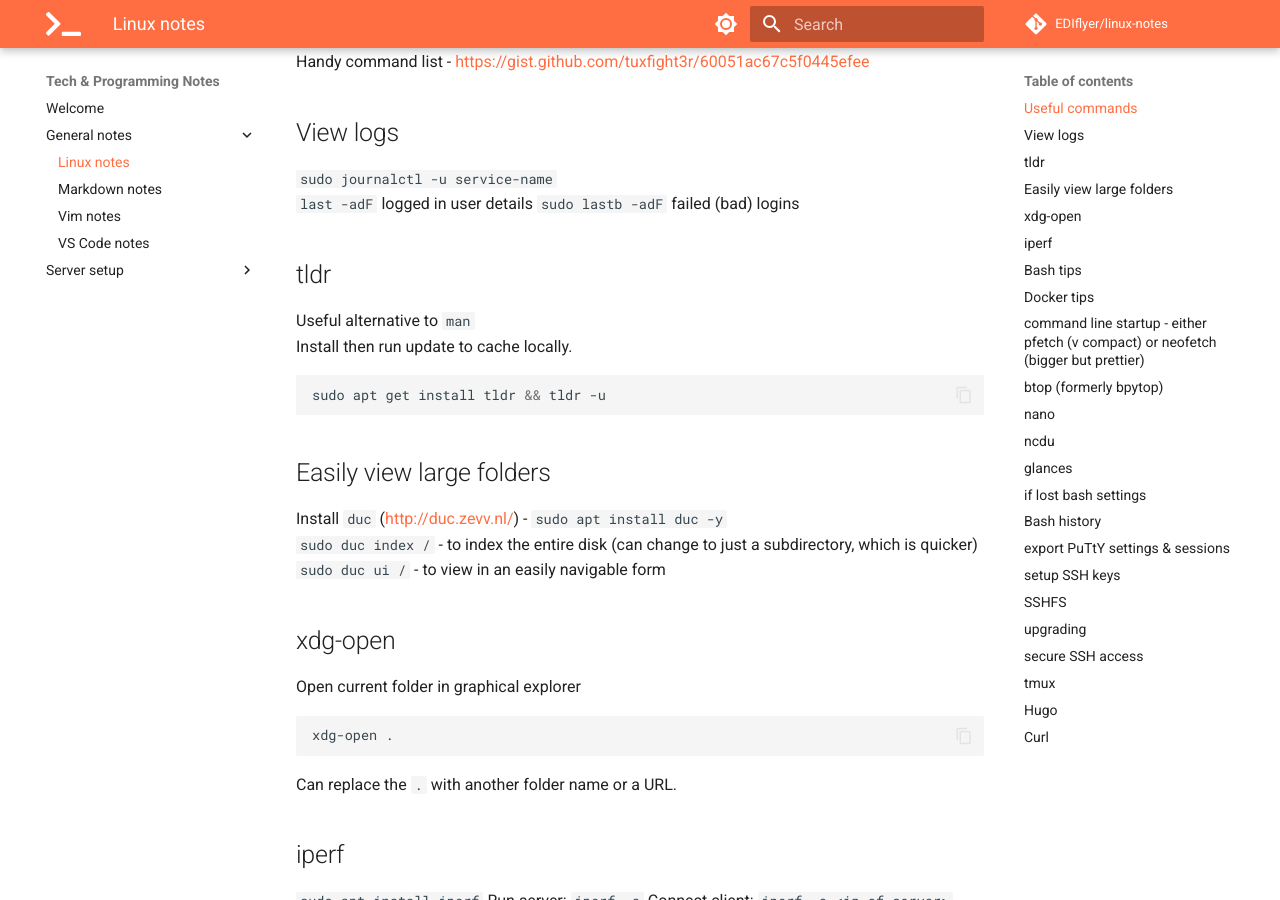
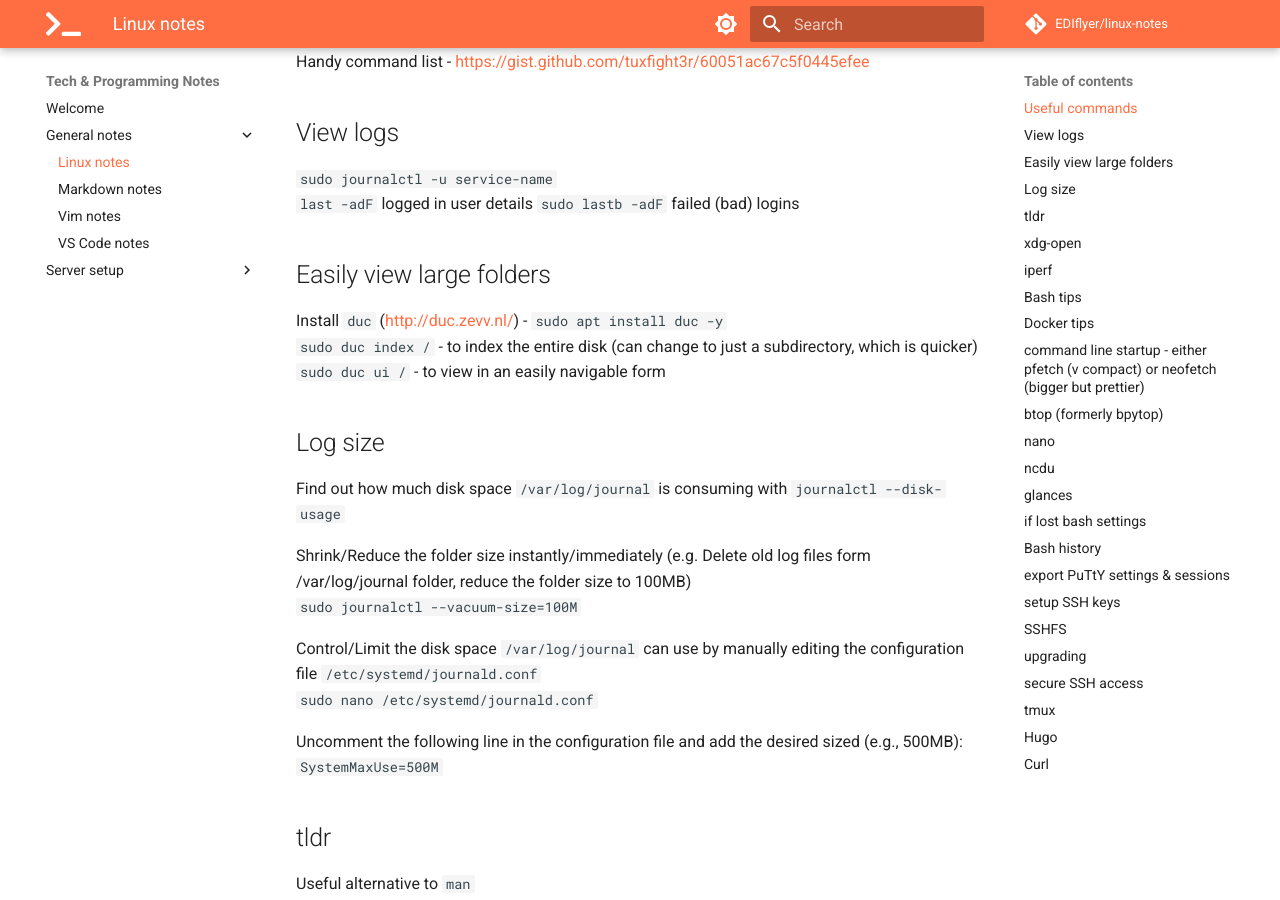
Before and after one commit to EDIflyer/linux-notes, an MkDocs documentation site: the page built from docs/general-notes/linux_notes.md, in a window 1280 px wide and 900 px high, scrolled down 946 px. Built offline with MkDocs 1.6.1 and Material for MkDocs 9.7.7, drawn with Linux system fonts in a browser that asks for light colours; comment, search, counter and statistics services are not loaded.

Commit message:
system log info

````diff
--- a/docs/general-notes/linux_notes.md
+++ b/docs/general-notes/linux_notes.md
@@ -38,17 +38,28 @@ Handy command list - https://gist.github.com/tuxfight3r/60051ac67c5f0445efee
 `last -adF`  logged in user details
 `sudo lastb -adF`  failed (bad) logins
 
+## Easily view large folders
+Install `duc` (http://duc.zevv.nl/) - `sudo apt install duc -y`
+`sudo duc index /` - to index the entire disk (can change to just a subdirectory, which is quicker)
+`sudo duc ui /` - to view in an easily navigable form
+
+## Log size
+Find out how much disk space `/var/log/journal` is consuming with `journalctl --disk-usage`
+
+Shrink/Reduce the folder size instantly/immediately (e.g. Delete old log files form /var/log/journal folder, reduce the folder size to 100MB)
+`sudo journalctl --vacuum-size=100M`
+
+Control/Limit the disk space `/var/log/journal` can use by manually editing the configuration file `/etc/systemd/journald.conf`
+`sudo nano /etc/systemd/journald.conf`
+
+Uncomment the following line in the configuration file and add the desired sized (e.g., 500MB): `SystemMaxUse=500M`
+
 ## tldr
 Useful alternative to `man`
 Install then run update to cache locally.
 ``` bash
 sudo apt get install tldr && tldr -u
 ```
-
-## Easily view large folders
-Install `duc` (http://duc.zevv.nl/) - `sudo apt install duc -y`
-`sudo duc index /` - to index the entire disk (can change to just a subdirectory, which is quicker)
-`sudo duc ui /` - to view in an easily navigable form
 
 ## xdg-open
 Open current folder in graphical explorer
````
